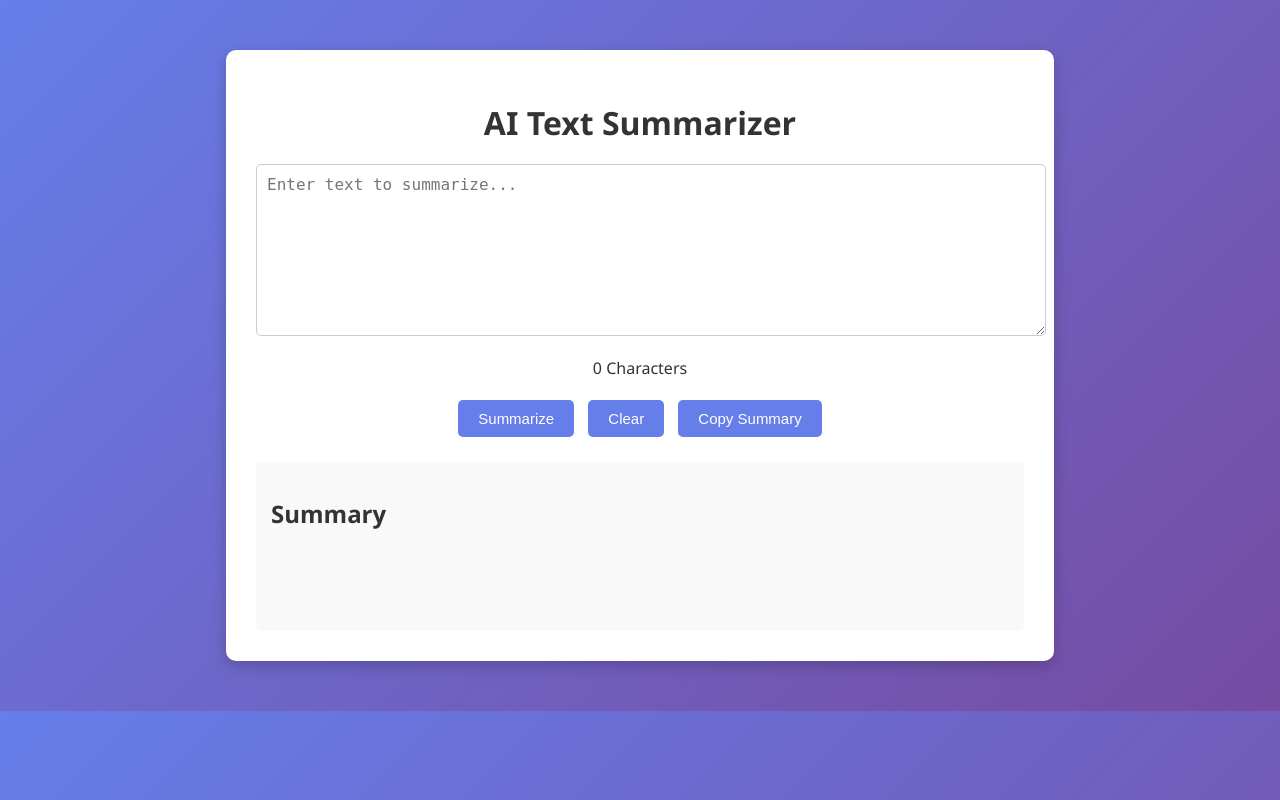
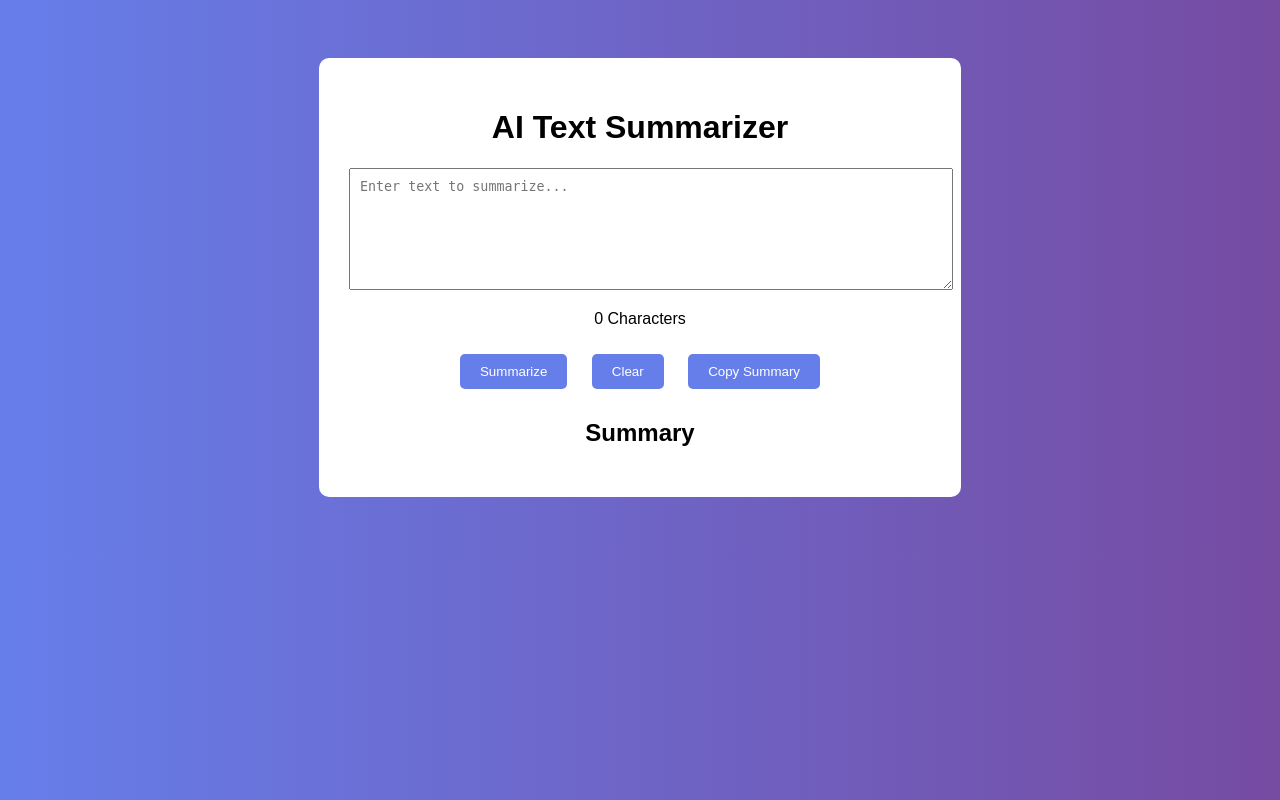
Before and after one commit to ajaygoud16/CodeAlpha_AI_Text_Summarizer, a Flask app: page / in a window 1280 px wide. Run offline with Flask 3, Linux system fonts and the light colour scheme.

Commit message:
Fixed static paths for GitHub Pages

```diff
--- a/static/style.css
+++ b/static/style.css
@@ -1,60 +1,36 @@
 body {
-margin: 0;
-font-family: 'Segoe UI', sans-serif;
-background: linear-gradient(135deg, #667eea, #764ba2);
-color: #333;
+    font-family: Arial, sans-serif;
+    background: linear-gradient(to right, #667eea, #764ba2);
+    color: white;
+    text-align: center;
+    padding: 50px;
 }
 
 .container {
-width: 60%;
-margin: 50px auto;
     background: white;
+    color: black;
     padding: 30px;
     border-radius: 10px;
-box-shadow: 0px 5px 15px rgba(0,0,0,0.2);
-text-align: center;
-}
-
-h1 {
-margin-bottom: 20px;
+    width: 50%;
+    margin: auto;
 }
 
 textarea {
     width: 100%;
-height: 150px;
+    height: 100px;
     padding: 10px;
-font-size: 16px;
-border-radius: 5px;
-border: 1px solid #ccc;
-}
-
-.buttons {
-margin-top: 15px;
 }
 
 button {
-margin: 5px;
+    margin: 10px;
     padding: 10px 20px;
     border: none;
-border-radius: 5px;
     background: #667eea;
     color: white;
-font-size: 15px;
+    border-radius: 5px;
     cursor: pointer;
 }
 
 button:hover {
     background: #5a67d8;
 }
-
-.output {
-margin-top: 20px;
-text-align: left;
-background: #f9f9f9;
-padding: 15px;
-border-radius: 5px;
-}
-
-#summary {
-min-height: 50px;
-}
--- a/templates/index.html
+++ b/templates/index.html
@@ -2,7 +2,10 @@
 <html>
 <head>
 <title>AI Text Summarizer</title>
-<link rel="stylesheet" href="/static/style.css">
+
+<!-- FIXED PATH -->
+<link rel="stylesheet" href="static/style.css">
+
 </head>
 
 <body>
@@ -28,7 +31,8 @@
 
 </div>
 
-<script src="/static/script.js"></script>
+<!-- FIXED PATH -->
+<script src="static/script.js"></script>
 
 </body>
 </html>
```
Also changed, not shown: static/script.js (+31 -25 lines). Lines whose indentation alone changed are shown as unchanged.
